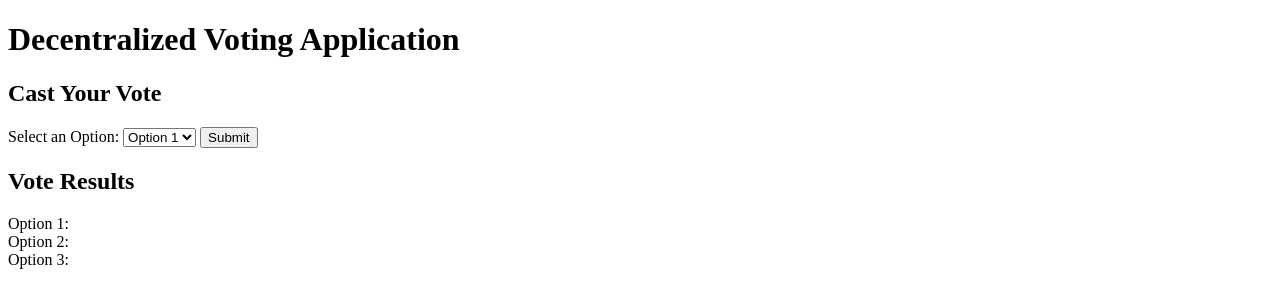
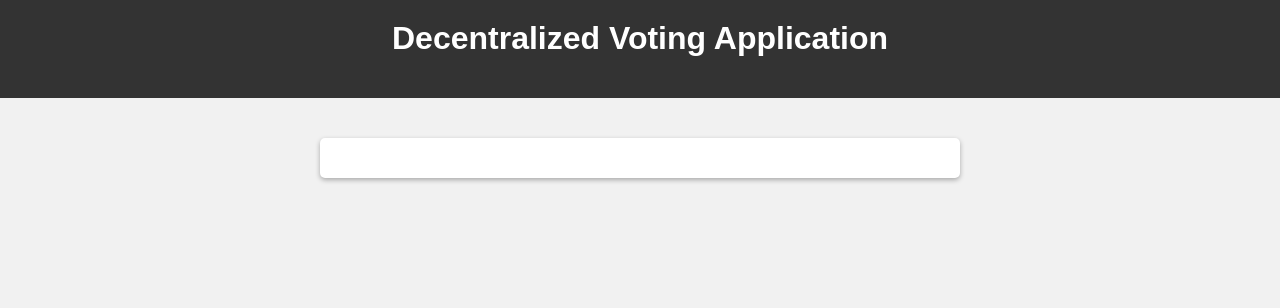
Before and after one commit to oladejo-michael/Decentralized-Voting-Application, a plain HTML site: page index.html in a window 1280 px wide. Drawn offline with Linux system fonts and the light colour scheme.

Commit message:
Update index.html

```diff
--- a/index.html
+++ b/index.html
@@ -1,39 +1,46 @@
 <!DOCTYPE html>
 <html>
-  <head>
+<head>
     <title>Decentralized Voting Application</title>
-  </head>
-  <body>
-    <h1>Decentralized Voting Application</h1>
+    <style>
+        body {
+            background-color: #f1f1f1;
+            font-family: Arial, sans-serif;
+            margin: 0;
+            padding: 0;
+        }
 
-    <div>
-      <h2>Cast Your Vote</h2>
-      <label for="voteOption">Select an Option:</label>
-      <select id="voteOption">
-        <option value="1">Option 1</option>
-        <option value="2">Option 2</option>
-        <option value="3">Option 3</option>
-      </select>
-      <button onclick="castVote()">Submit</button>
+        .header {
+            background-color: #333;
+            color: #fff;
+            padding: 20px;
+            text-align: center;
+        }
+
+        .container {
+            max-width: 600px;
+            margin: 0 auto;
+            padding: 20px;
+            background-color: #fff;
+            border-radius: 5px;
+            box-shadow: 0 2px 5px rgba(0, 0, 0, 0.3);
+            margin-top: 40px;
+        }
+
+        h1 {
+            margin-top: 0;
+        }
+
+        /* Additional styles for your content */
+    </style>
+</head>
+<body>
+    <div class="header">
+        <h1>Decentralized Voting Application</h1>
     </div>
 
-    <div>
-      <h2>Vote Results</h2>
-      <div>
-        <span>Option 1:</span>
-        <span id="option1Count"></span>
-      </div>
-      <div>
-        <span>Option 2:</span>
-        <span id="option2Count"></span>
-      </div>
-      <div>
-        <span>Option 3:</span>
-        <span id="option3Count"></span>
-      </div>
+    <div class="container">
+        <!-- Your voting application content goes here -->
     </div>
-
-    <script src="web3.min.js"></script>
-    <script src="app.js"></script>
-  </body>
+</body>
 </html>
```
